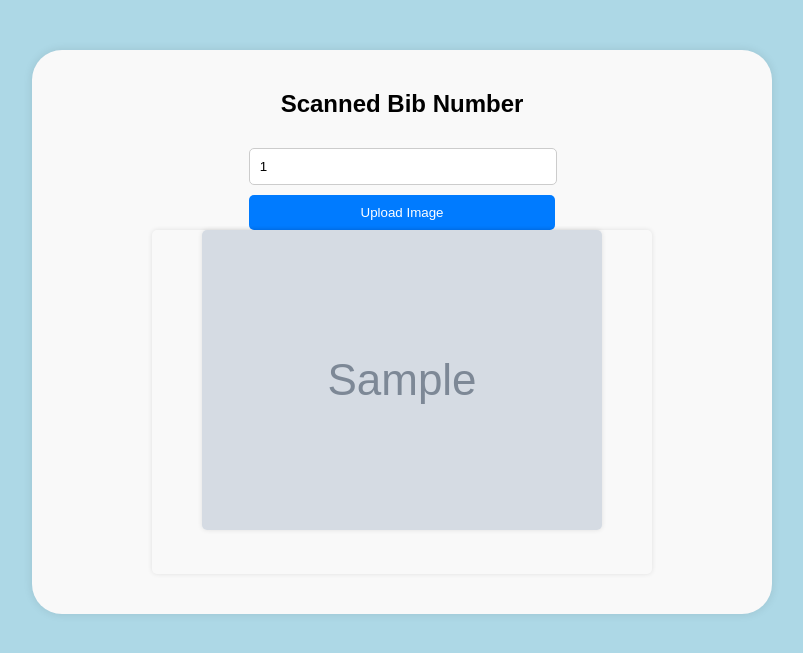
After one commit to borntofly23/Marathon-Bib-Recognition, a Flask app: template templates/submit.html in a window 1280 px wide. The commit adds this page. Shown: the top 653 px of the page, without its empty margins (238-1041 px from the left). Run offline with Flask 3, Linux system fonts and the light colour scheme; the template is opened without the code that fills it: most values are stand-ins (such as "Sample title", 1, 10 or a date in 2020); grey boxes marked "Sample" are stand-in pictures.

Commit message:
added edit for scanned numbers

```diff
--- /dev/null
+++ b/templates/submit.html
@@ -0,0 +1,111 @@
+<!DOCTYPE html>
+<html lang="en">
+<head>
+    <meta charset="UTF-8">
+    <meta name="viewport" content="width=device-width, initial-scale=1.0">
+    <title>Fetch Images</title>
+    <style>
+        body {
+            font-family: Arial, sans-serif;
+            background-color: lightblue;
+        }
+        .container {
+            max-width: 700px;
+            margin: 50px auto;
+            padding: 20px;
+            background-color: #f9f9f9;
+            border-radius: 30px;
+            box-shadow: 0 0 10px rgba(0, 0, 0, 0.1);
+            display: flex;
+            flex-direction: column;
+            align-items: center;
+        }
+        .image-container {
+            margin-bottom: 20px;
+            position: relative;
+            width: 500px;
+        }
+        input[type="text"] {
+            width: calc(100% - 20px);
+            padding: 10px;
+            margin: 10px 0;
+            border: 1px solid #ccc;
+            border-radius: 5px;
+        }
+        input[type="submit"] {
+            width: 100%;
+            padding: 10px;
+            background-color: #007bff;
+            color: #fff;
+            border: none;
+            border-radius: 5px;
+            cursor: pointer;
+            transition: background-color 0.3s ease;
+        }
+        input[type="submit"]:hover {
+            background-color: #0056b3;
+        }
+
+        .image {
+            margin-bottom: 20px;
+            max-width: 500px; /* Set the maximum width of the image */
+            max-height: 500px; /* Set the maximum height of the image */
+            width: auto; /* Ensure the image maintains its aspect ratio */
+            height: auto; /* Ensure the image maintains its aspect ratio */
+            border-radius: 5px; /* Add border radius */
+            box-shadow: 0 0 5px rgba(0, 0, 0, 0.1); /* Add shadow effect */
+        }
+
+        .download-link {
+            position: absolute;
+            bottom: 30px;
+            left: 45%;
+            transform: translateX(-50%);
+            background-color: #007bff;
+            color: #fff;
+            padding: 5px 10px;
+            border-radius: 5px;
+            text-decoration: none;
+            transition: background-color 0.3s ease;
+            animation: bounce 1s infinite alternate;
+        }
+        .download-link:hover {
+            background-color: #0056b3;
+            transition: background-color 0.3s ease;
+            animation: none;
+        }
+        @keyframes bounce {
+            0% {
+                transform: translateY(0);
+            }
+            100% {
+                transform: translateY(-10px);
+            }
+        }
+    </style>
+</head>
+<body>
+    <div class="container">
+        <h2>Scanned Bib Number</h2>
+        <form action="/submit_image" method="post">
+            <input type="text" name="bib_number" placeholder="Scanned Bib Number" value="{{ bib_number }}" required>
+            <input type="hidden" name="image" value="{{ image }}">
+            <input type="hidden" name="filename" value="{{ filename }}">
+            <input type="submit" value="Upload Image">
+        </form>
+        {% if image %}
+            <div class="image" style="text-align: center;">
+                <div style="display: flex; flex-wrap: wrap; justify-content: center;">
+                    <div class="image-container">
+                        <img src="{{ image }}" class="image">
+                    </div>
+                </div>
+            </div>
+        {% else %}
+            <div class="images">
+                <p>No images found for the given bib number.</p>
+            </div>
+        {% endif %}
+    </div>
+</body>
+</html>
--- a/templates/upload.html
+++ b/templates/upload.html
@@ -101,7 +101,7 @@
             <label for="file" class="custom-file-upload">Choose Image</label>
             <input type="file" name="file" id="file" onchange="displayFileName()">
             <span id="file-name"></span>
-            <input type="submit" value="Upload">
+            <input type="submit" value="Submit">
         </form>
         <div id="alert" class="alert"></div>
         {% if error %}
```
Also changed, not shown: run.py (+21 -5 lines).
